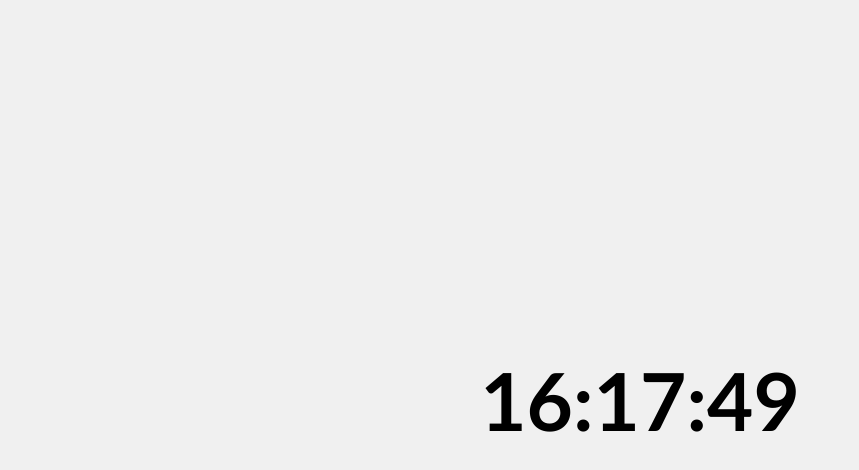
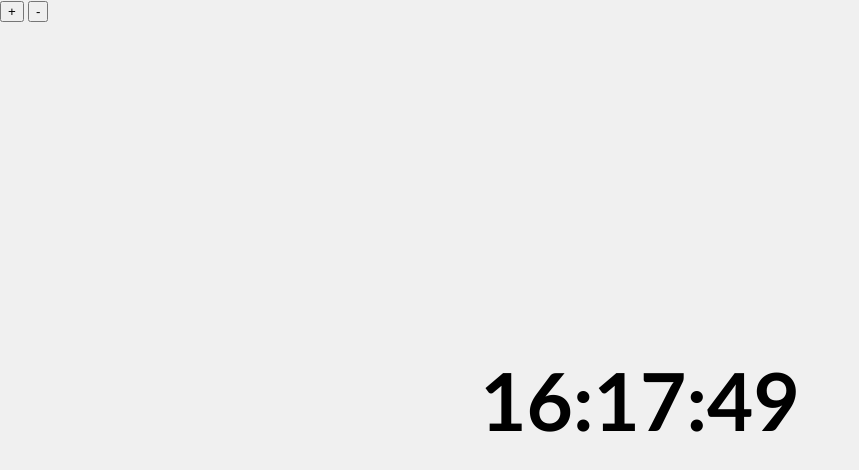
Before and after one commit to FelixFras/TimeWebsite, a plain HTML site: page index.html in a window 1280 px wide. Shown: the whole page, without its empty margins (0-859 px from the left). Drawn offline with Linux system fonts and the light colour scheme.

Commit message:
added '+' and '-' buttons

```diff
--- a/index.html
+++ b/index.html
@@ -8,6 +8,10 @@
         <title>Clock</title>
     </head>
     <body>
+        <div id="tools">
+            <button onclick="makeBigger()">+</button>
+            <button onclick="makeSmaller()">-</button>
+        </div>
         <div id="clock"></div>
     </body>
 </html>
--- a/script.js
+++ b/script.js
@@ -7,4 +7,16 @@ function updateClock() {
     document.getElementById('clock').innerText = time;
 }
 
+function makeSmaller() {
+    const clockElement = document.getElementById('clock');
+    const currentSize = parseFloat(window.getComputedStyle(clockElement).fontSize);
+    clockElement.style.fontSize = (currentSize - 10) + 'px';
+}
+
+function makeBigger() {
+    const clockElement = document.getElementById('clock');
+    const currentSize = parseFloat(window.getComputedStyle(clockElement).fontSize);
+    clockElement.style.fontSize = (currentSize + 10) + 'px';
+}
+
 setInterval(updateClock, 100); // Update every 100 ms for accuracy
```
Lines whose indentation alone changed are shown as unchanged.
